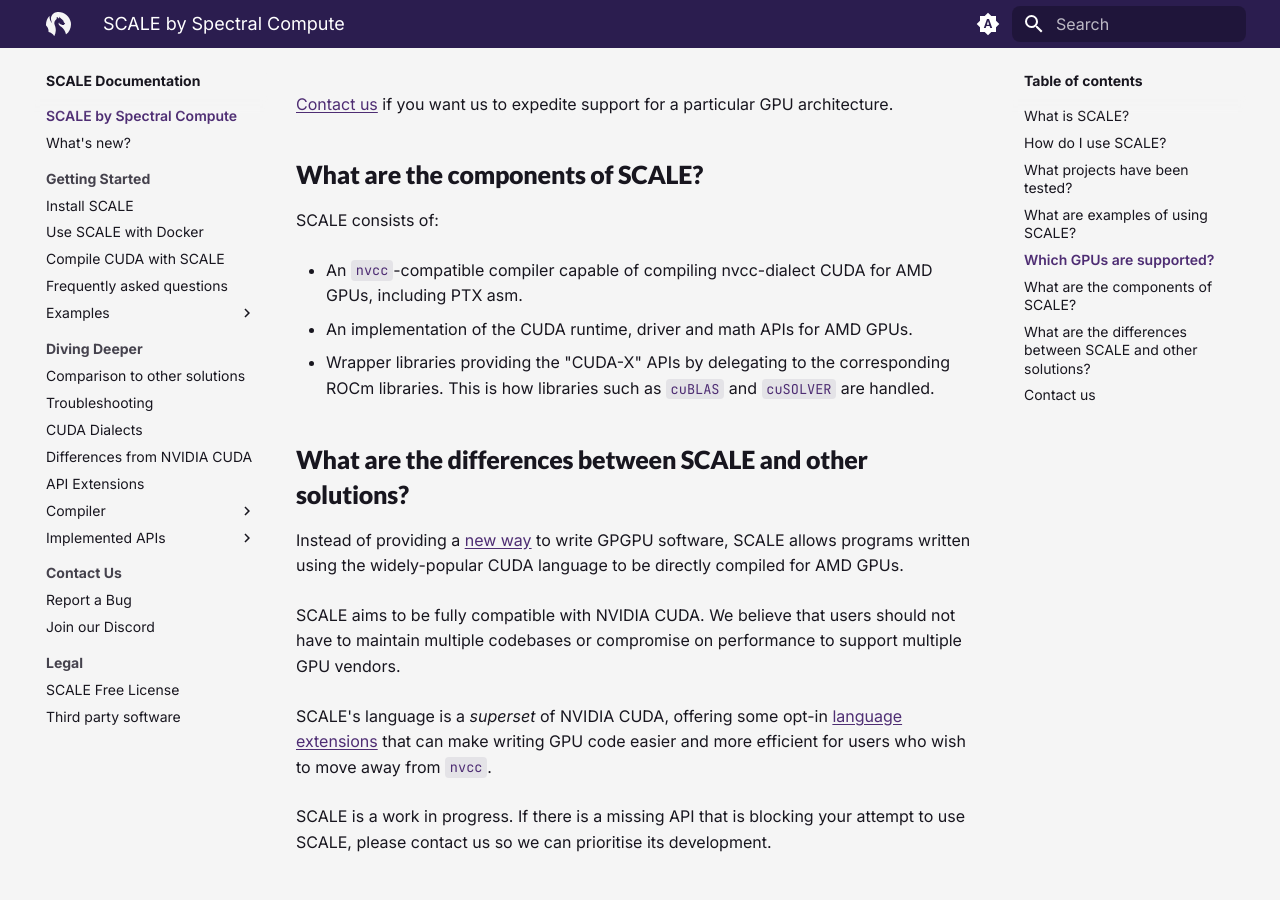
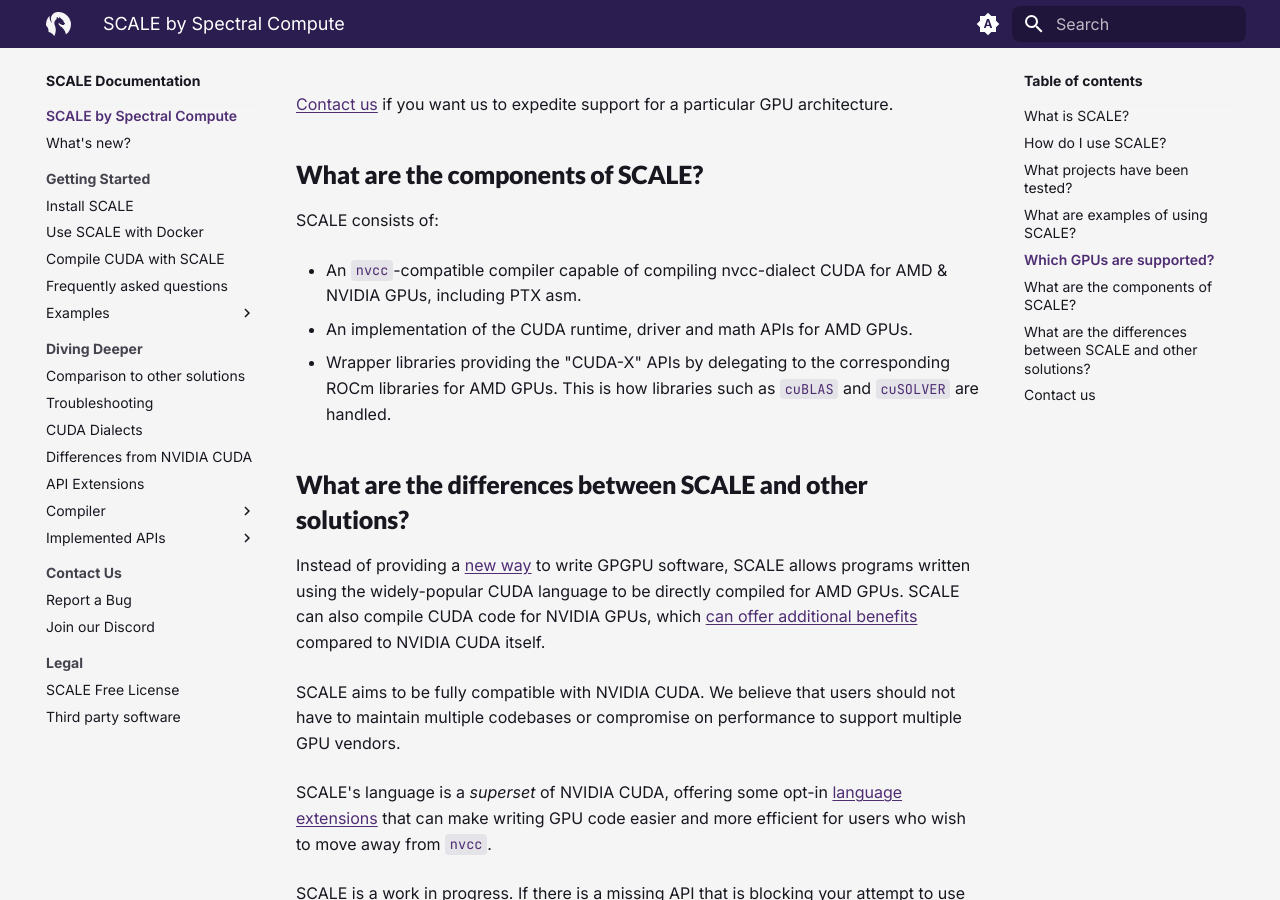
Before and after one commit to spectral-compute/scale-docs, an MkDocs documentation site: the page built from docs/README.md, in a window 1280 px wide and 900 px high, scrolled down 1578 px. Built offline with MkDocs 1.6.1 and Material for MkDocs 9.7.7, drawn with Linux system fonts in a browser that asks for light colours; the version menu is left out; some of the changed text lies outside the part shown.

Commit message:
add more mentions of NVIDIA GPUs on the index page

```diff
--- a/docs/README.md
+++ b/docs/README.md
@@ -3,7 +3,7 @@
 ## What is SCALE?
 
 SCALE is a GPGPU programming toolkit that can natively compile CUDA
-applications for AMD GPUs.
+applications for AMD & NVIDIA GPUs.
 
 SCALE does not require the CUDA program or its build system to be modified.
 
@@ -102,11 +102,11 @@ architecture.
 
 SCALE consists of:
 
-- An `nvcc`-compatible compiler capable of compiling nvcc-dialect CUDA for AMD
+- An `nvcc`-compatible compiler capable of compiling nvcc-dialect CUDA for AMD & NVIDIA
   GPUs, including PTX asm.
 - An implementation of the CUDA runtime, driver and math APIs for AMD GPUs.
 - Wrapper libraries providing the "CUDA-X" APIs by delegating to the
-  corresponding ROCm libraries.
+  corresponding ROCm libraries for AMD GPUs.
   This is how libraries such as `cuBLAS` and `cuSOLVER` are handled.
 
 ## What are the differences between SCALE and other solutions?
@@ -114,6 +114,8 @@ SCALE consists of:
 Instead of providing a [new way](https://xkcd.com/927/) to write GPGPU
 software, SCALE allows programs written using the widely-popular CUDA
 language to be directly compiled for AMD GPUs.
+SCALE can also compile CUDA code for NVIDIA GPUs, which [can offer additional
+benefits](./manual/nvidia.md) compared to NVIDIA CUDA itself.
 
 SCALE aims to be fully compatible with NVIDIA CUDA. We believe that users
 should not have to maintain multiple codebases or compromise on performance
```
